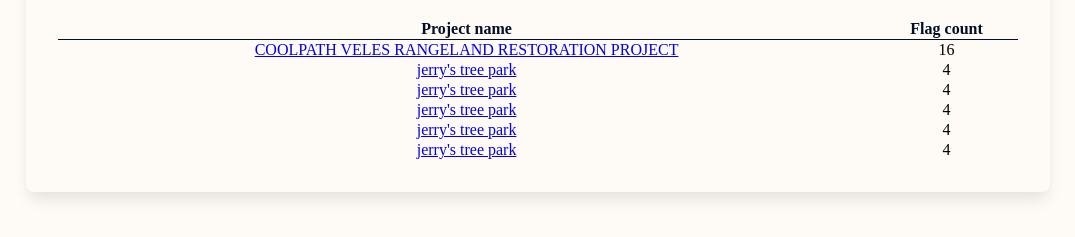
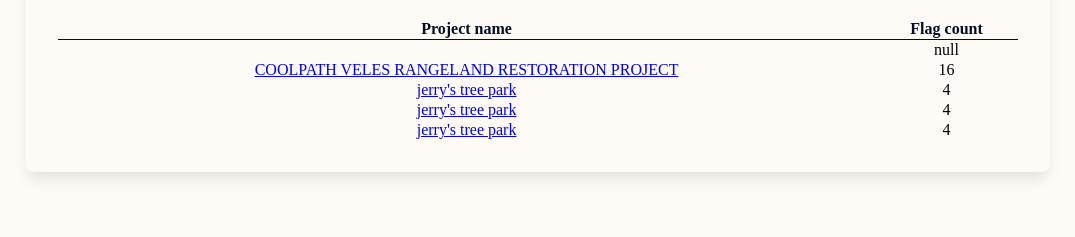
Before and after one commit to angelinatech/Assessment-test, a plain HTML site: page index.html in a window 1280 px wide. Shown: the part 157-394 px from the top of the page, without its empty margins (102-1177 px from the left). Drawn offline with Linux system fonts and the light colour scheme.

Commit message:
updating the table with project:

```diff
--- a/index.html
+++ b/index.html
@@ -10,7 +10,7 @@
     <h1>This is a table</h1>
     <div class="tableContainer">
 <table>
-  <table  ><thead  ><tr><th>Project name</th><th>Flag count</th></tr></thead><tbody><tr  ><td  style="text-align:center"><a href="https://www.drive.google.com/drive/folders/1azlhTaAMAoMi1moqbw02AX59ctQPLYxu" target="_blank" rel="noopener noreferrer"> COOLPATH VELES RANGELAND RESTORATION PROJECT</a></td><td  style="text-align:center">16</td></tr><tr  ><td  style="text-align:center"><a href="https://www.drive.google.com/drive/folders/123" target="_blank" rel="noopener noreferrer"> jerry's tree park</a></td><td  style="text-align:center">4</td></tr><tr  ><td  style="text-align:center"><a href="https://www.drive.google.com/drive/folders/123" target="_blank" rel="noopener noreferrer"> jerry's tree park</a></td><td  style="text-align:center">4</td></tr><tr  ><td  style="text-align:center"><a href="https://www.drive.google.com/drive/folders/123" target="_blank" rel="noopener noreferrer"> jerry's tree park</a></td><td  style="text-align:center">4</td></tr><tr  ><td  style="text-align:center"><a href="https://www.drive.google.com/drive/folders/123" target="_blank" rel="noopener noreferrer"> jerry's tree park</a></td><td  style="text-align:center">4</td></tr><tr  ><td  style="text-align:center"><a href="https://www.drive.google.com/drive/folders/123" target="_blank" rel="noopener noreferrer"> jerry's tree park</a></td><td  style="text-align:center">4</td></tr></tbody></table>
+  <table  ><thead  ><tr><th>Project name</th><th>Flag count</th></tr></thead><tbody><tr  ><td  style="text-align:center"><a href="https://www.drive.google.com/drive/folders/" target="_blank" rel="noopener noreferrer"> </a></td><td  style="text-align:center">null</td></tr><tr  ><td  style="text-align:center"><a href="https://www.drive.google.com/drive/folders/1azlhTaAMAoMi1moqbw02AX59ctQPLYxu" target="_blank" rel="noopener noreferrer"> COOLPATH VELES RANGELAND RESTORATION PROJECT</a></td><td  style="text-align:center">16</td></tr><tr  ><td  style="text-align:center"><a href="https://www.drive.google.com/drive/folders/123" target="_blank" rel="noopener noreferrer"> jerry's tree park</a></td><td  style="text-align:center">4</td></tr><tr  ><td  style="text-align:center"><a href="https://www.drive.google.com/drive/folders/123" target="_blank" rel="noopener noreferrer"> jerry's tree park</a></td><td  style="text-align:center">4</td></tr><tr  ><td  style="text-align:center"><a href="https://www.drive.google.com/drive/folders/123" target="_blank" rel="noopener noreferrer"> jerry's tree park</a></td><td  style="text-align:center">4</td></tr></tbody></table>
 </table>
 
     </div>
```
